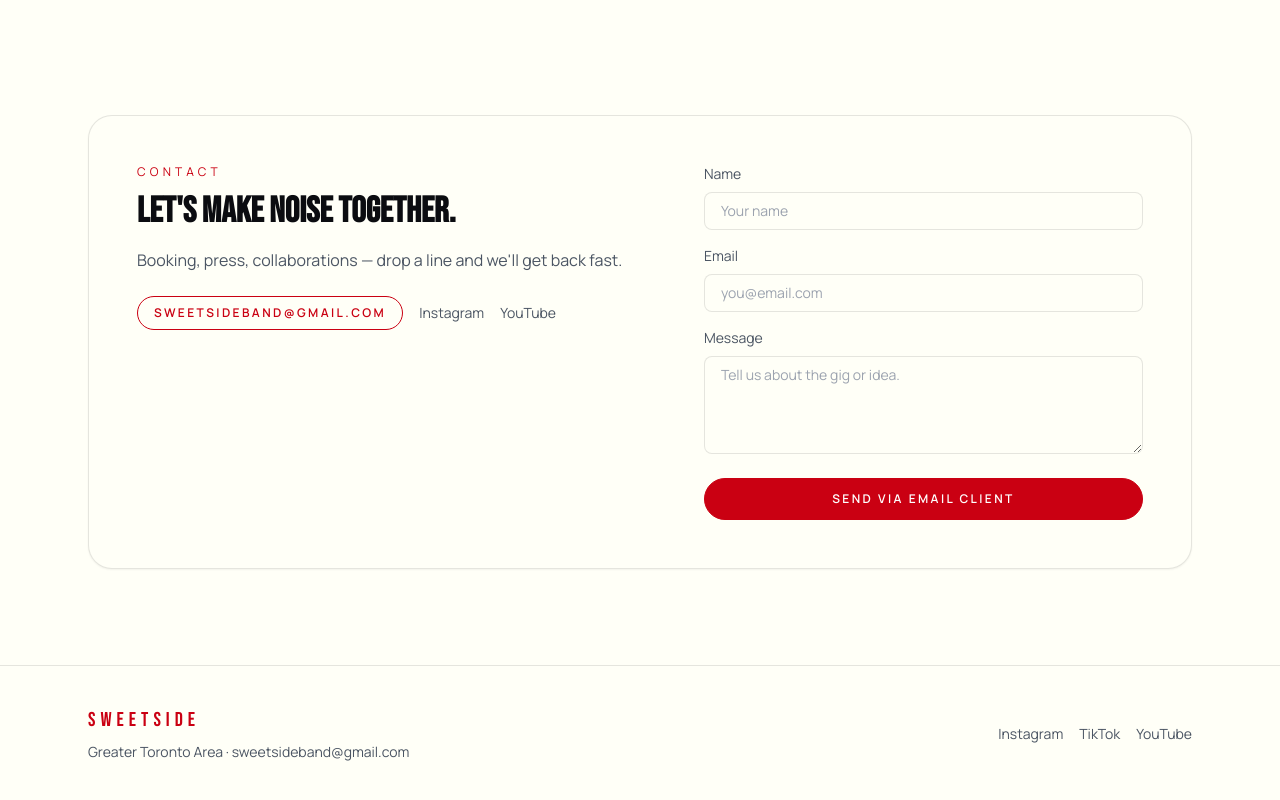
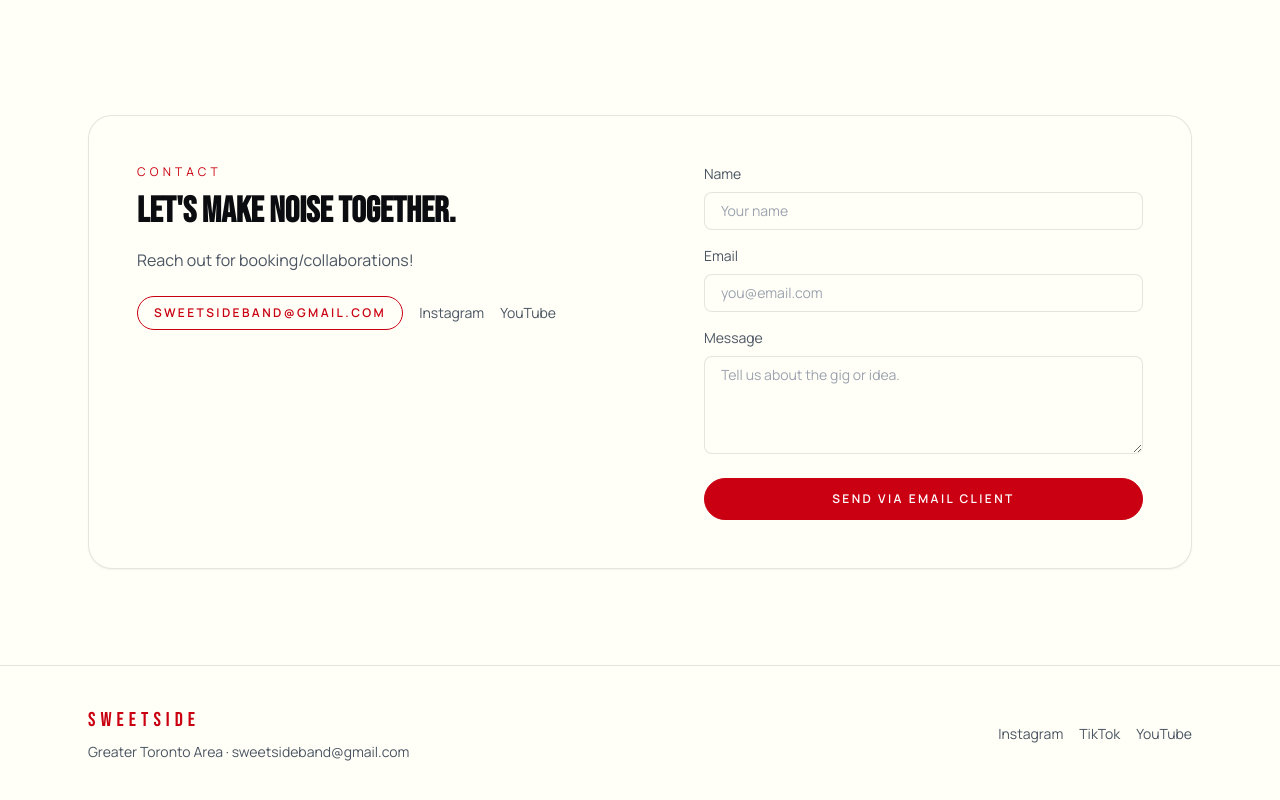
Before and after one commit to carterrows/sweetsideband-site, a Next.js app: page / in a window 1280 px wide. Shown: the part 1820-2620 px from the top of the page. Built offline with nearby package versions, Linux system fonts and the light colour scheme; no server answers.

Commit message:
edited text on homepage

```diff
--- a/components/ContactSection.tsx
+++ b/components/ContactSection.tsx
@@ -13,7 +13,7 @@ export default function ContactSection({ band }: { band: Band }) {
             Let&apos;s make noise together.
           </h2>
           <p className="mt-4 text-ink-600">
-            Booking, press, collaborations — drop a line and we&apos;ll get back fast.
+            Reach out for booking/collaborations!
           </p>
           <div className="mt-6 flex flex-wrap items-center gap-4 text-sm text-ink-600">
             <Link
```
